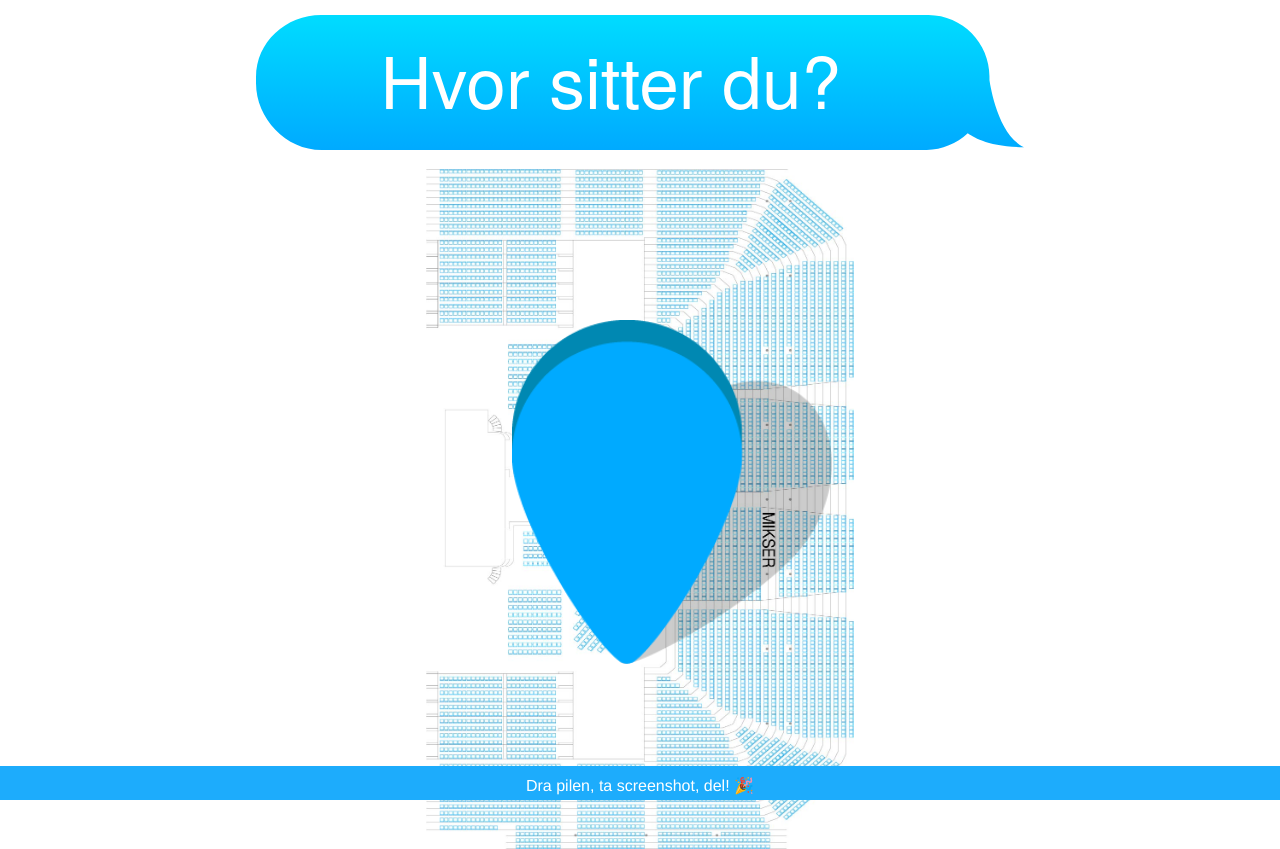
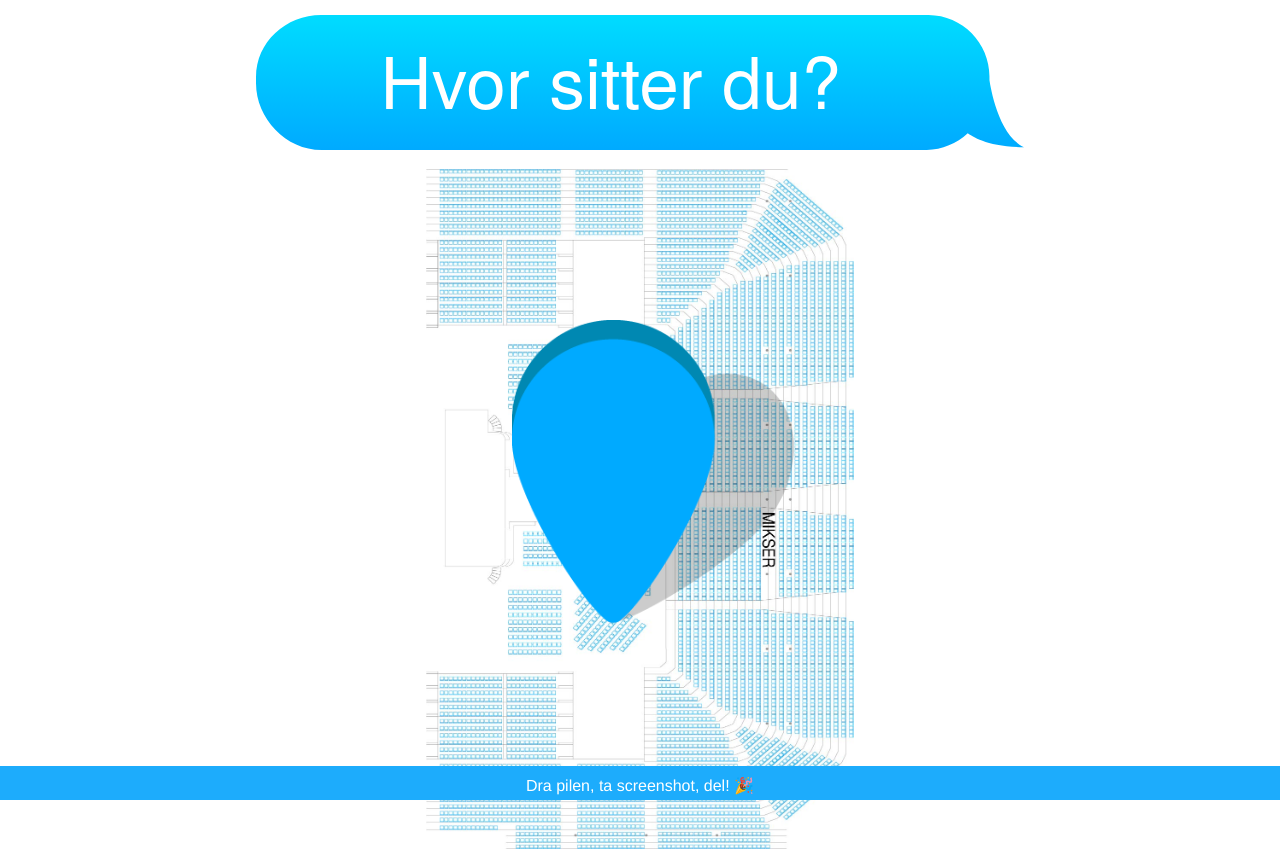
Before and after one commit to frankfriberg/hvorsitterdu, a PHP site: page / in a window 1280 px wide. Run offline with PHP 8.4, Linux system fonts and the light colour scheme.

Commit message:
Made the marker smaler

```diff
--- a/css/style.css
+++ b/css/style.css
@@ -21,7 +21,7 @@ body {
 }
 
 #draggable {
-  width: 25%;
+  width: 22%;
   position: absolute;
   top: 40%;
   left: 40%;
```
